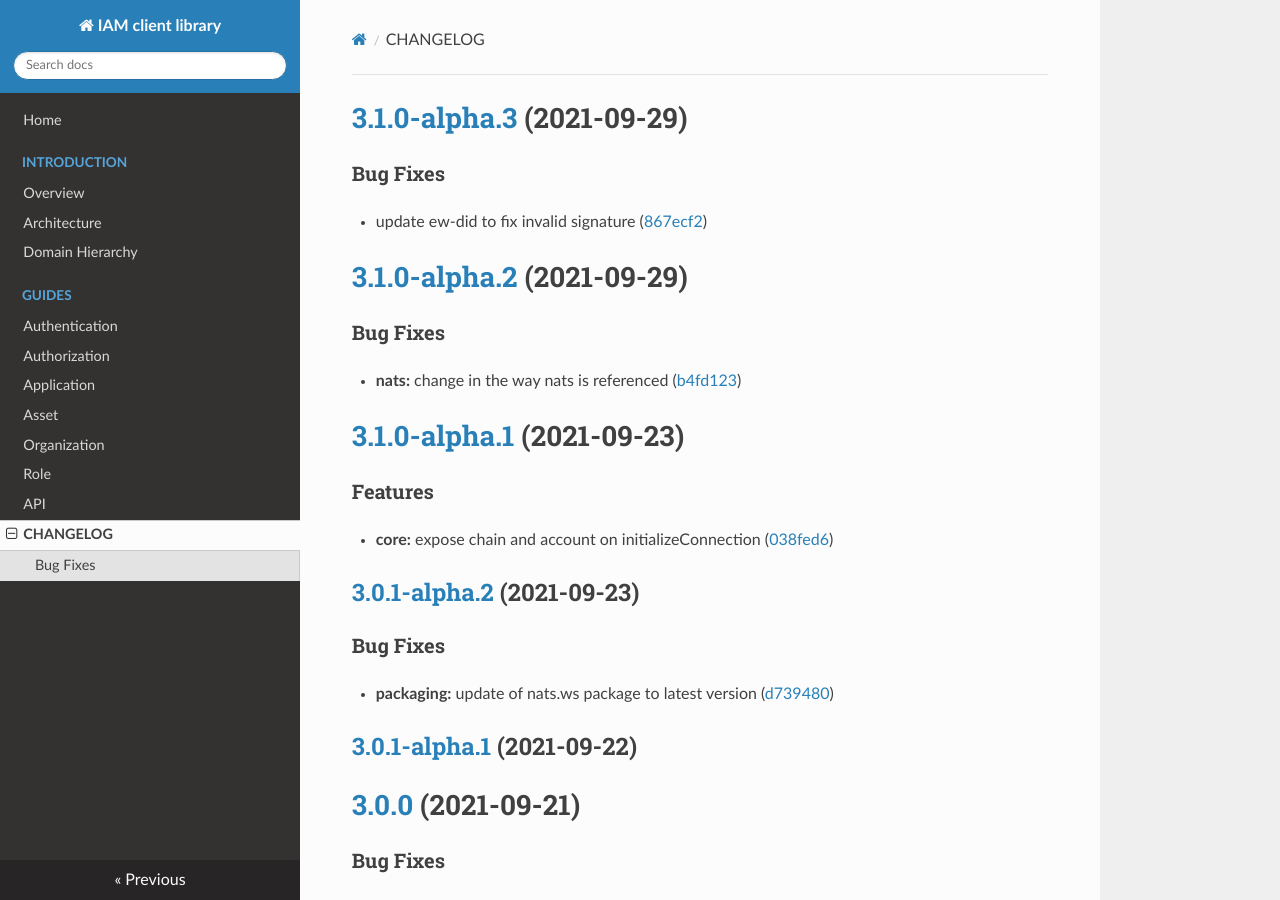
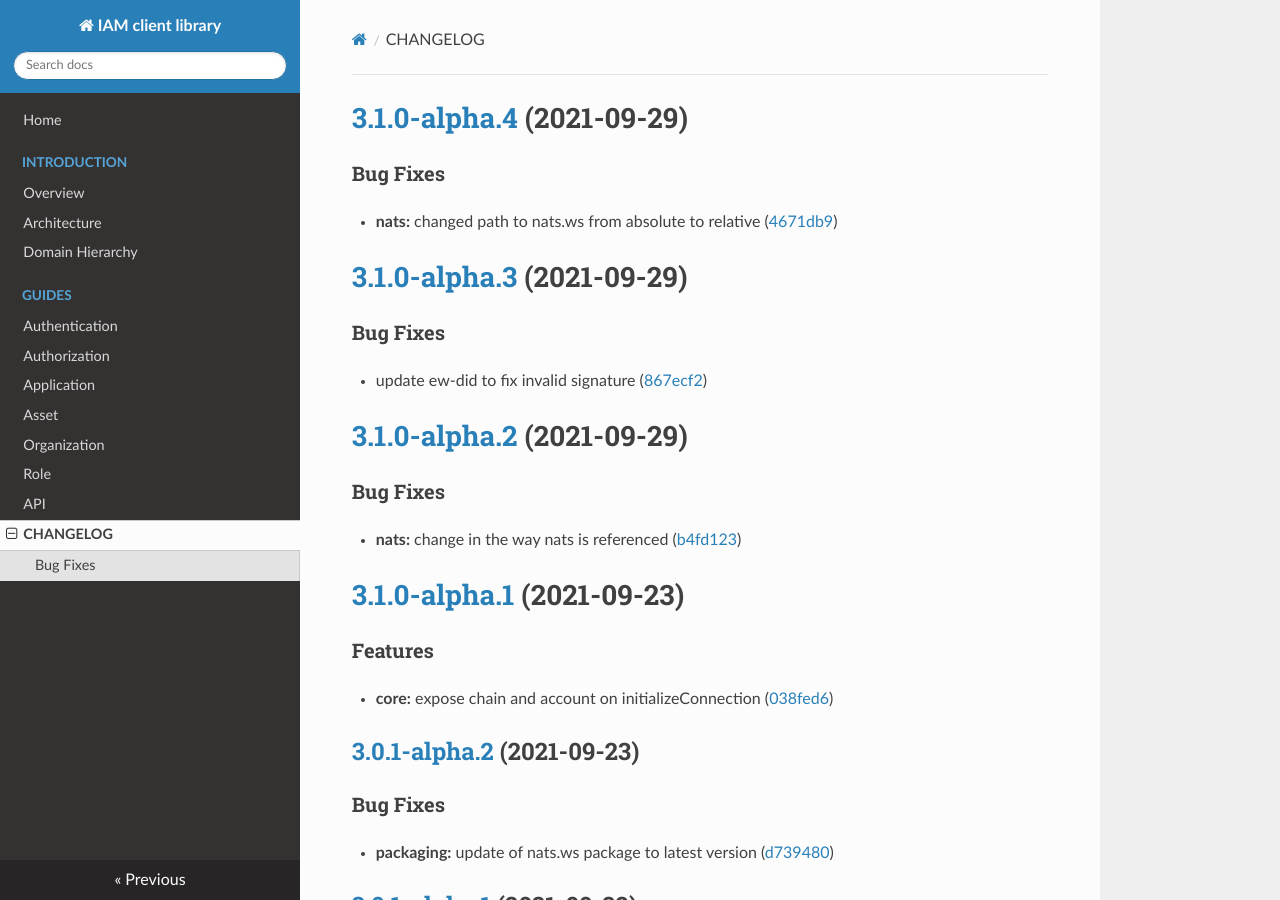
Before and after one commit to energywebfoundation/iam-client-lib, an MkDocs documentation site: the page built from docs/CHANGELOG.md, in a window 1280 px wide and 900 px high. Built offline with MkDocs 1.6.1, drawn with Linux system fonts in a browser that asks for light colours; nearby versions of some CDN libraries.

Commit message:
chore(release): 3.1.0-alpha.4 [skip ci]
# [3.1.0-alpha.4](https://github.com/energywebfoundation/iam-client-lib/compare/v3.1.0-alpha.3...v3.1.0-alpha.4) (2021-09-29)

### Bug Fixes

* **nats:** changed path to nats.ws from absolute to relative ([4671db9](https://github.com/energywebfoundation/iam-client-lib/commit/4671db99f20ae92846bb1ac2fcbab14150dc1156))

```diff
--- a/docs/CHANGELOG.md
+++ b/docs/CHANGELOG.md
@@ -1,3 +1,10 @@
+# [3.1.0-alpha.4](https://github.com/energywebfoundation/iam-client-lib/compare/v3.1.0-alpha.3...v3.1.0-alpha.4) (2021-09-29)
+
+
+### Bug Fixes
+
+* **nats:** changed path to nats.ws from absolute to relative ([4671db9](https://github.com/energywebfoundation/iam-client-lib/commit/4671db99f20ae92846bb1ac2fcbab14150dc1156))
+
 # [3.1.0-alpha.3](https://github.com/energywebfoundation/iam-client-lib/compare/v3.1.0-alpha.2...v3.1.0-alpha.3) (2021-09-29)
 
 
```
